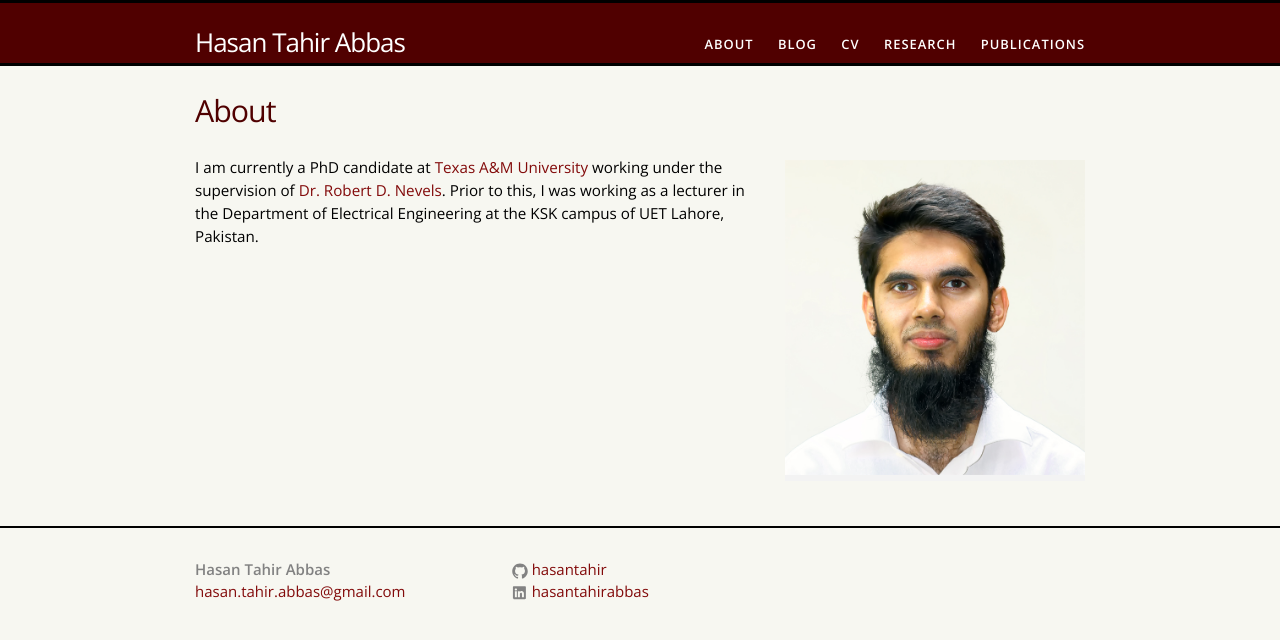
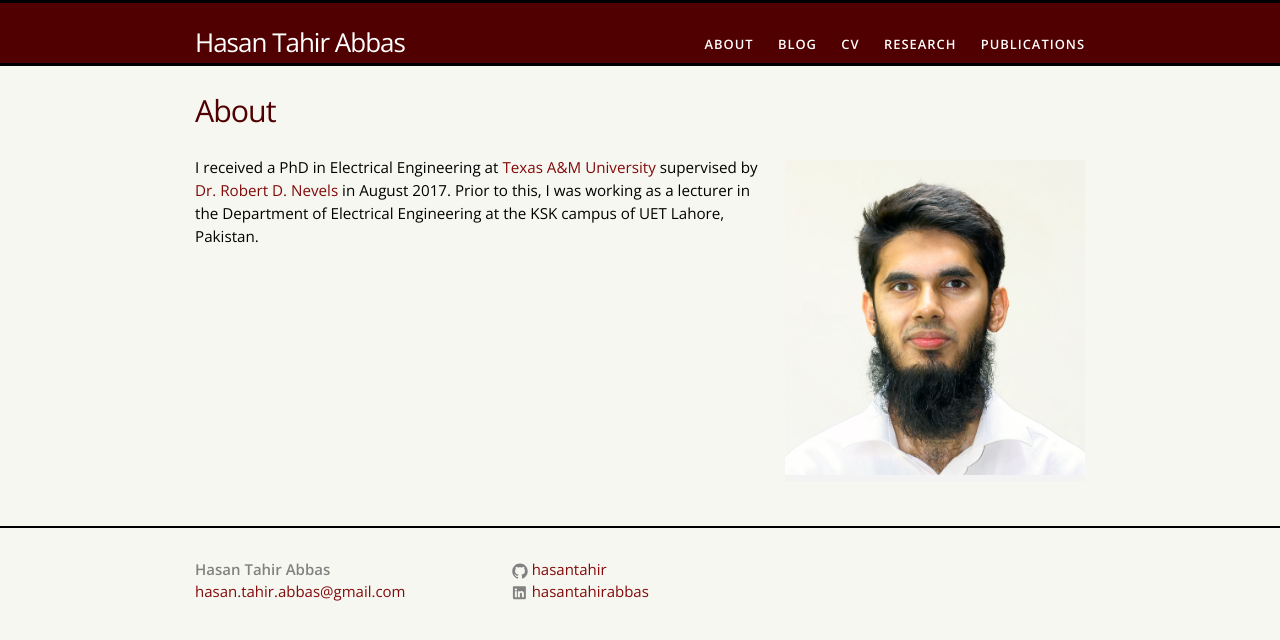
Before and after one commit to hasantahir/hasantahir.github.io, a Jekyll site: the page built from about.md, in a window 1280 px wide. Shown: the top 640 px of the page. Built offline with Jekyll 4.4.1, drawn with Linux system fonts in a browser that asks for light colours; nearby versions of some CDN libraries.

Commit message:
First update after degree completion

```diff
--- a/about.md
+++ b/about.md
@@ -6,4 +6,4 @@ permalink: /about/
 
 {% include image.html url="/images/hasan.jpg" width=300 align="right" %}
 
-I am currently a PhD candidate at [Texas A&M University](http://www.tamu.edu/) working under the supervision of [Dr. Robert D. Nevels](https://engineering.tamu.edu/electrical/people/rnevels). Prior to this, I was working as a lecturer in the Department of Electrical Engineering at the KSK campus of UET Lahore, Pakistan.
+I received a PhD in Electrical Engineering at [Texas A&M University](http://www.tamu.edu/) supervised by [Dr. Robert D. Nevels](https://engineering.tamu.edu/electrical/people/rnevels) in August 2017. Prior to this, I was working as a lecturer in the Department of Electrical Engineering at the KSK campus of UET Lahore, Pakistan.
```
Also changed, not shown: cv.md (+2 -2 lines).
